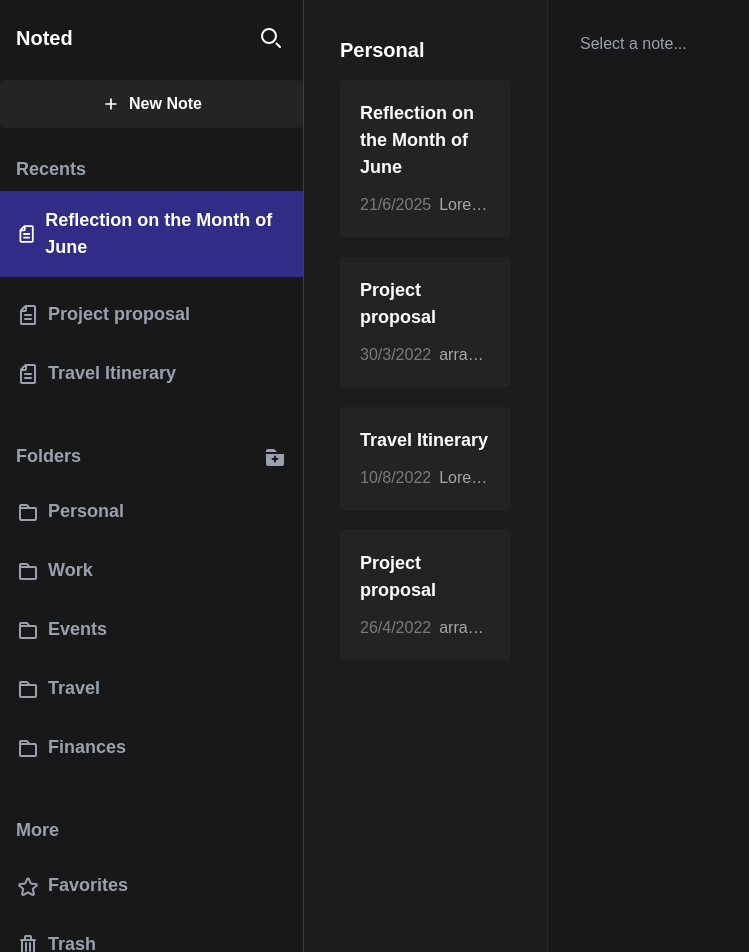
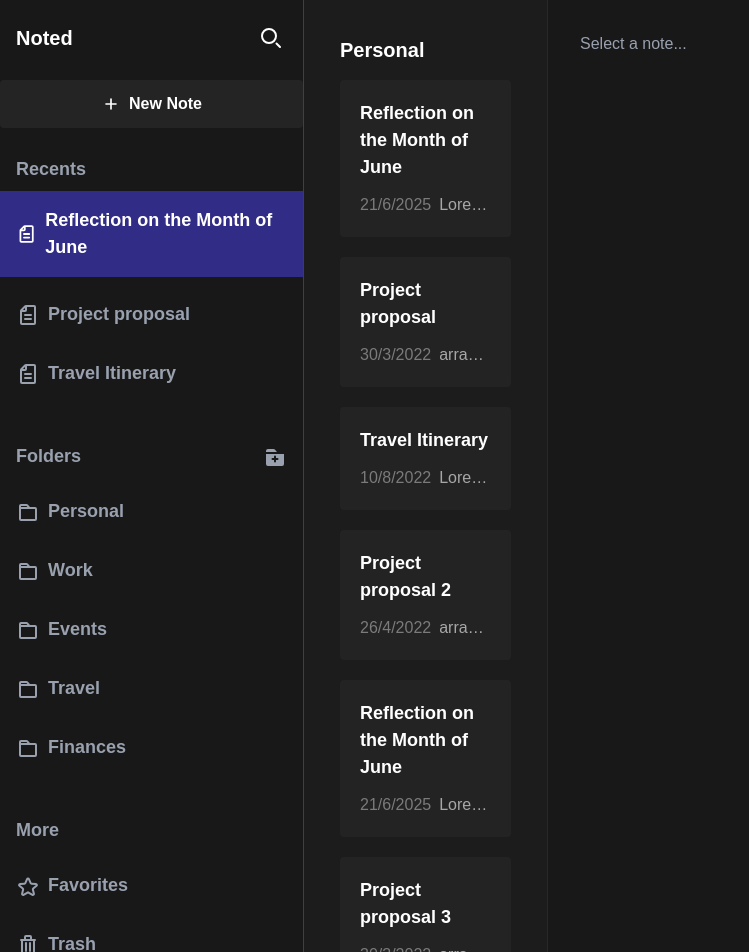
Before and after one commit to EsraaNasr92/noted, a React (Vite) app: page / in a window 1280 px wide. Shown: the top 952 px of the page, without its empty margins (0-749 px from the left). Built offline with nearby package versions, Linux system fonts and the light colour scheme.

Commit message:
Feature:  add filter based on folder category

```diff
--- a/src/App.jsx
+++ b/src/App.jsx
@@ -11,6 +11,7 @@ export default function App() {
     const [selectedID, setSelectedID] = useState(null);
     const [notes, setNotes] = useState(data.cards);
     const [folders, setFolders] = useState(data.folders);
+    const [selectedFolder, setSelectedFolder] = useState("All"); // current folder
 
     return (
         <div className="h-screen text-white">
@@ -26,6 +27,7 @@ export default function App() {
                     <Folder
                         folders={folders}
                         setFolders={setFolders}
+                        setSelectedFolder={setSelectedFolder}
                     />
                     <MoreOptions />
                 </div>
@@ -37,6 +39,7 @@ export default function App() {
                         selectedID={selectedID}
                         setSelectedID={setSelectedID}
                         notes={notes}
+                        selectedFolder={selectedFolder}
                     />
                 </div>
                 <div className="overflow-y-auto p-8">
--- a/src/compontents/NoteList.jsx
+++ b/src/compontents/NoteList.jsx
@@ -1,25 +1,33 @@
+// List of notes in the middle section
+export default function NoteList({ selectedID, setSelectedID, notes, selectedFolder }) {
+    const filteredNotes =
+        selectedFolder === "All"
+            ? notes
+            : notes.filter(note => note.folder === selectedFolder);
 
-// List of notes in the middle section
-export default function NoteList({ selectedID, setSelectedID, notes }){
-    return(
+    return (
         <div>
             <div className="space-y-2 p-4 pt-0">
-                {notes.map(card => (
+                {filteredNotes.length > 0 ? (
+                    filteredNotes.map(card => (
                         <div
                             key={card.id}
                             className={`p-5 mb-5 cursor-pointer card ${
-                            selectedID === card.id ? 'bg-gray-700' : ''
+                                selectedID === card.id ? "bg-gray-700" : ""
                             }`}
                             onClick={() => setSelectedID(card.id)}
                         >
                             <h3 className="font-semibold mb-3">{card.title}</h3>
                             <p className="text-gray-400 truncate">
-                            <span className="pr-2">{card.date || ''}</span>
-                            {card.description || ''}
+                                <span className="pr-2">{card.date || ""}</span>
+                                {card.description || ""}
                             </p>
                         </div>
-                ))}
+                    ))
+                ) : (
+                    <p className="text-gray-500 px-4">No notes found in this folder.</p>
+                )}
             </div>
         </div>
-    )
+    );
 }
--- a/src/data/data.json
+++ b/src/data/data.json
@@ -4,14 +4,14 @@
             "id" : 1,
             "title": "Reflection on the Month of June",
             "date": "21/6/2025",
-            "folder": "work",
+            "folder": "Personal",
             "description": "Lorem Ipsum is simply dummy text of the printing and typesetting industry. Lorem Ipsum has been the industry's standard dummy text ever since the 1500s, when an unknown printer took a galley of type and scrambled it to make a type specimen book."
         },
         {
             "id" : 2,
             "title": "Project proposal",
             "date": "30/3/2022",
-            "folder": "work",
+            "folder": "Work",
             "description":[
                 "array Lorem Ipsum is simply dummy text of the printing and typesetting industry.",
                 "Lorem Ipsum is simply dummy text of the printing and typesetting industry."
@@ -21,12 +21,82 @@
             "id" : 3,
             "title": "Travel Itinerary",
             "date": "10/8/2022",
-            "folder": "events",
+            "folder": "Events",
             "description": "Lorem Ipsum is simply dummy text of the printing and typesetting industry. Lorem Ipsum has been the industry's standard dummy text ever since the 1500s, when an unknown printer took a galley of type and scrambled it to make a type specimen book."
 
         },
         {
             "id" : 4,
+            "title": "Project proposal 2",
+            "date": "26/4/2022",
+            "folder": "Finances",
+            "description":[
+                "array Lorem Ipsum is simply dummy text of the printing and typesetting industry.",
+                "Lorem Ipsum is simply dummy text of the printing and typesetting industry."
+            ]
+        },
+        {
+            "id" : 5,
+            "title": "Reflection on the Month of June",
+            "date": "21/6/2025",
+            "folder": "Work",
+            "description": "Lorem Ipsum is simply dummy text of the printing and typesetting industry. Lorem Ipsum has been the industry's standard dummy text ever since the 1500s, when an unknown printer took a galley of type and scrambled it to make a type specimen book."
+        },
+        {
+            "id" : 6,
+            "title": "Project proposal 3",
+            "date": "30/3/2022",
+            "folder": "Work",
+            "description":[
+                "array Lorem Ipsum is simply dummy text of the printing and typesetting industry.",
+                "Lorem Ipsum is simply dummy text of the printing and typesetting industry."
+            ]
+        },
+        {
+            "id" : 7,
+            "title": "Travel Itinerary",
+            "date": "10/8/2022",
+            "folder": "Events",
+            "description": "Lorem Ipsum is simply dummy text of the printing and typesetting industry. Lorem Ipsum has been the industry's standard dummy text ever since the 1500s, when an unknown printer took a galley of type and scrambled it to make a type specimen book."
+
+        },
+        {
+            "id" : 8,
+            "title": "Project proposal 4",
+            "date": "26/4/2022",
+            "folder": "Finances",
+            "description":[
+                "array Lorem Ipsum is simply dummy text of the printing and typesetting industry.",
+                "Lorem Ipsum is simply dummy text of the printing and typesetting industry."
+            ]
+        },
+        {
+            "id" : 9,
+            "title": "Reflection on the Month of June",
+            "date": "21/6/2025",
+            "folder": "Work",
+            "description": "Lorem Ipsum is simply dummy text of the printing and typesetting industry. Lorem Ipsum has been the industry's standard dummy text ever since the 1500s, when an unknown printer took a galley of type and scrambled it to make a type specimen book."
+        },
+        {
+            "id" : 10,
+            "title": "Project proposal",
+            "date": "30/3/2022",
+            "folder": "Travel",
+            "description":[
+                "array Lorem Ipsum is simply dummy text of the printing and typesetting industry.",
+                "Lorem Ipsum is simply dummy text of the printing and typesetting industry."
+            ]
+        },
+        {
+            "id" : 11,
+            "title": "Travel Itinerary",
+            "date": "10/8/2022",
+            "folder": "Events",
+            "description": "Lorem Ipsum is simply dummy text of the printing and typesetting industry. Lorem Ipsum has been the industry's standard dummy text ever since the 1500s, when an unknown printer took a galley of type and scrambled it to make a type specimen book."
+
+        },
+        {
+            "id" : 12,
             "title": "Project proposal",
             "date": "26/4/2022",
             "folder": "Finances",
--- a/src/sidebar/Folders.jsx
+++ b/src/sidebar/Folders.jsx
@@ -1,7 +1,7 @@
 import { useState } from 'react';
 
 // folder section in sidebar
-export default function Folder({ folders, setFolders }){
+export default function Folder({ folders, setFolders, setSelectedFolder }){
 
     const [newFolder, setNewFolder] = useState("");
     const [showInput, setShowInput] = useState(false)
@@ -55,7 +55,11 @@ export default function Folder({ folders, setFolders }){
             {/* Retrive data from JSON file */}
             <ul className="space-y-1">
                 {folders.map(folder => (
-                    <li key={folder.id} className="flex gap-2 items-center mb-4 py-2 text-gray-400 hover:bg-gray-700 rounded cursor-pointer px-4">
+                    <li
+                        key={folder.id}
+                        onClick={() => setSelectedFolder(folder.title)}
+                        className="flex gap-2 items-center mb-4 py-2 text-gray-400 hover:bg-gray-700 rounded cursor-pointer px-4"
+                    >
                         <svg className="w-6 h-6 text-gray-400 dark:text-white" aria-hidden="true" xmlns="http://www.w3.org/2000/svg" width="24" height="24" fill="none" viewBox="0 0 24 24">
                             <path stroke="currentColor" strokeLinecap="round" strokeLinejoin="round" strokeWidth="2" d="M13.5 8H4m0-2v13a1 1 0 0 0 1 1h14a1 1 0 0 0 1-1V9a1 1 0 0 0-1-1h-5.032a1 1 0 0 1-.768-.36l-1.9-2.28a1 1 0 0 0-.768-.36H5a1 1 0 0 0-1 1Z"/>
                         </svg>{folder.title}
```
Lines whose indentation alone changed are shown as unchanged.
